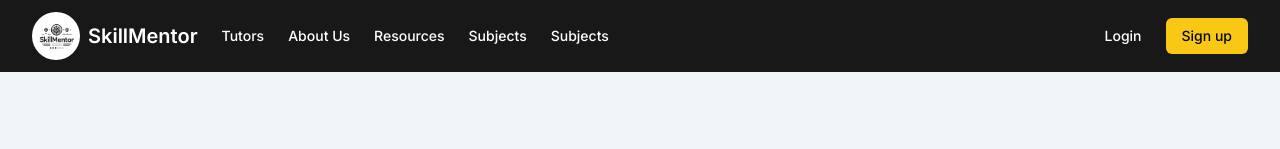
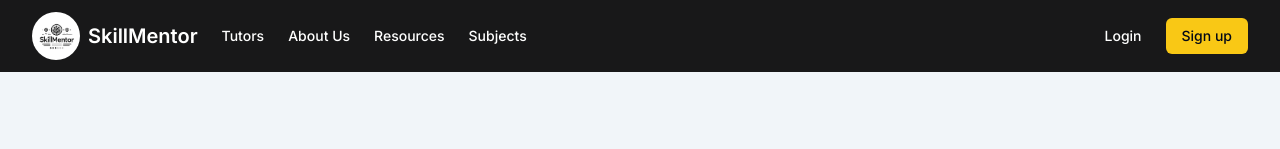
Before and after one commit to Jency96/skillmentor-frontend-final-v1, a React (Vite) app: page / in a window 1280 px wide. Shown: the top 149 px of the page. Built offline with nearby package versions, Linux system fonts and the light colour scheme; no server answers.

Commit message:
update navigation.tsx implemet for admin and student

```diff
--- a/src/components/Navigation.tsx
+++ b/src/components/Navigation.tsx
@@ -3,7 +3,7 @@ import { Link, NavLink } from "react-router";
 import { useAuth, SignInButton, UserButton, useUser } from "@clerk/clerk-react";
 import SkillMentorLogo from "@/assets/logo.webp";
 import { Menu } from "lucide-react";
-import { useState} from "react";
+import { useState } from "react";
 import { cn } from "@/lib/utils";
 import { Sheet, SheetContent, SheetTrigger } from "./ui/sheet";
 
@@ -11,7 +11,7 @@ import { Sheet, SheetContent, SheetTrigger } from "./ui/sheet";
 
 
 export function Navigation() {
-  const { isSignedIn} = useAuth();
+  const { isSignedIn } = useAuth();
   const { user } = useUser();
   const [isOpen, setIsOpen] = useState(false);
 
@@ -52,6 +52,7 @@ export function Navigation() {
         Resources
       </NavLink>
 
+      {isAdmin ? (
         <NavLink
           to="/admin/subjects"
           className="hover:text-primary transition-colors"
@@ -60,6 +61,8 @@ export function Navigation() {
           Subjects
         </NavLink>
 
+
+      ) : (
         <NavLink
           to="/subjects"
           className="hover:text-primary transition-colors"
@@ -68,6 +71,7 @@ export function Navigation() {
           Subjects
         </NavLink>
 
+   )}
 
     </nav>
   );
```
Lines whose indentation alone changed are shown as unchanged.
